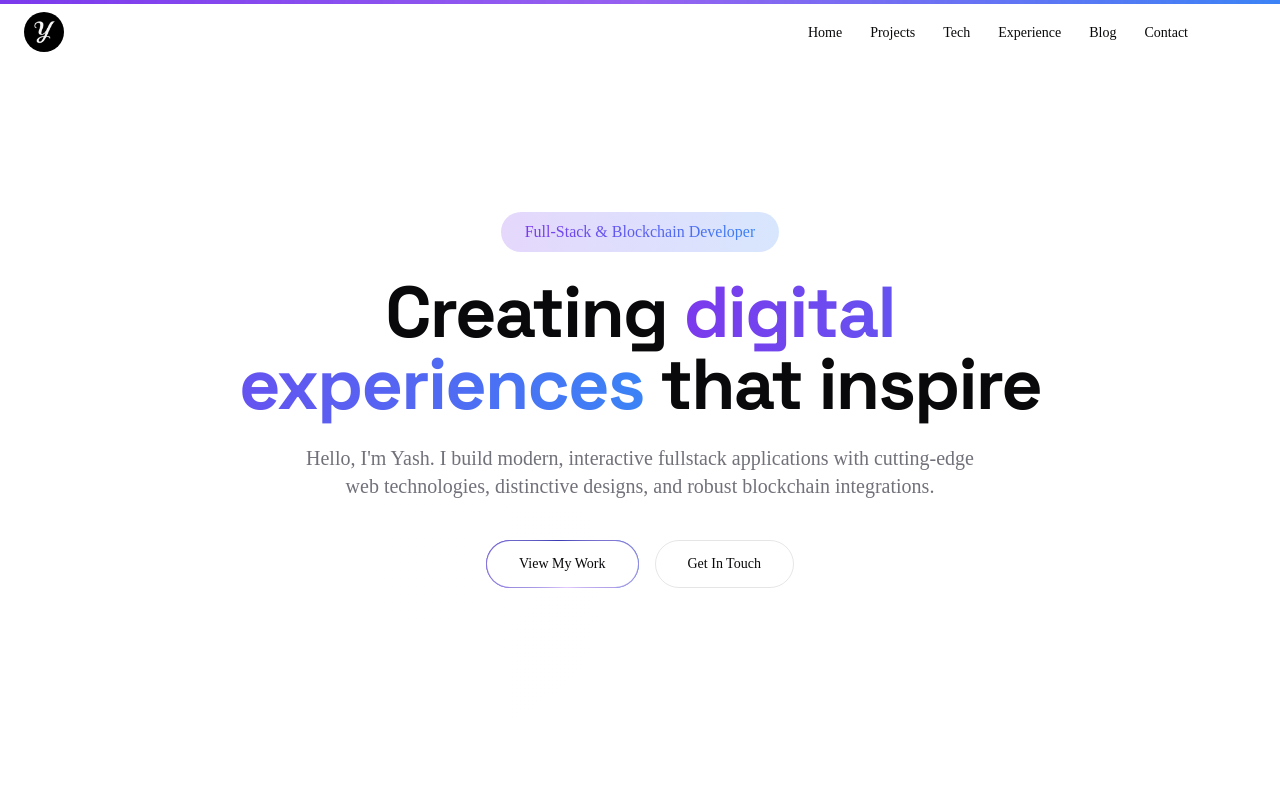
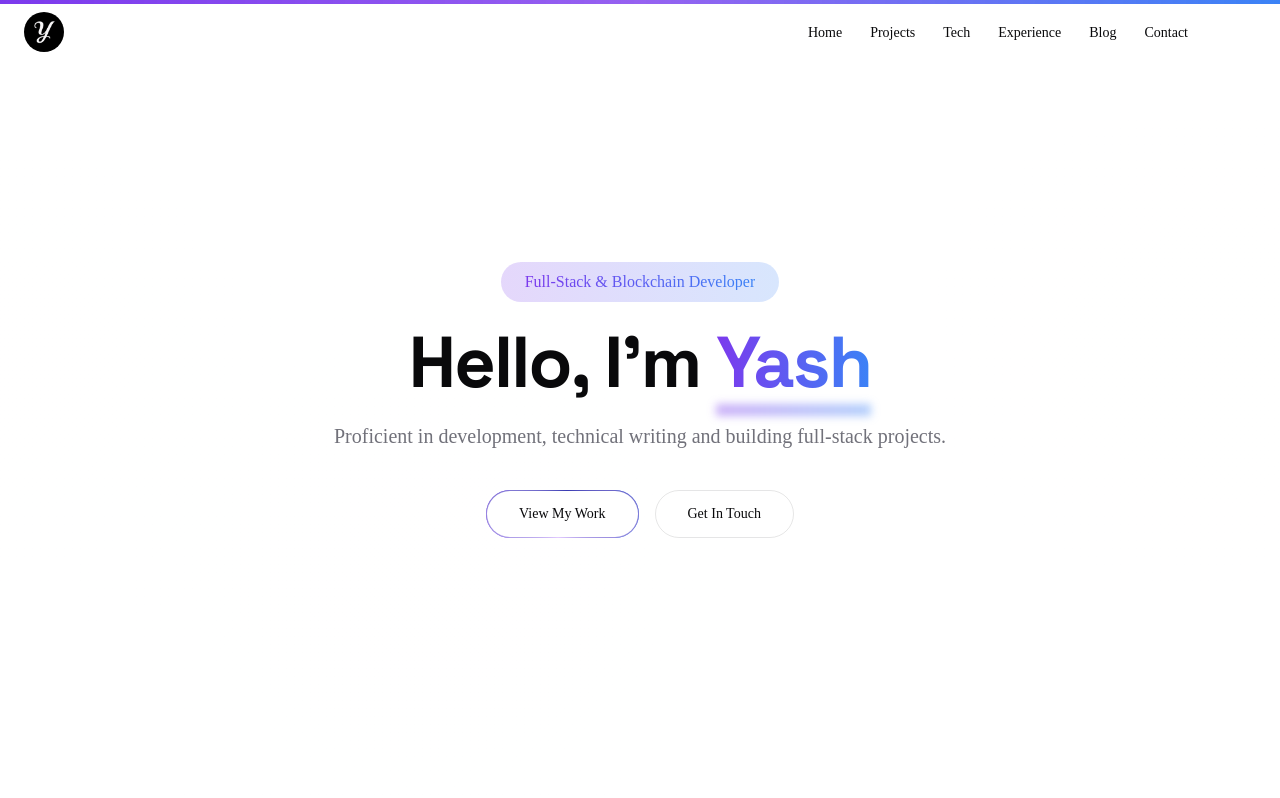
Before and after one commit to divyanshurai27/portfolio, a Next.js app: page / in a window 1280 px wide. Shown: the top 798 px of the page. Built offline with nearby package versions, Linux system fonts and the light colour scheme.

Commit message:
hero section changes

```diff
--- a/components/hero.tsx
+++ b/components/hero.tsx
@@ -49,14 +49,13 @@ export default function Hero() {
             transition={{ duration: 0.5, delay: 0.1 }}
             className="mb-6 font-space text-4xl font-bold tracking-tight sm:text-5xl md:text-6xl lg:text-7xl"
           >
-            Creating{" "}
+            Hello, I'm{" "}
             <span className="relative">
               <span className="relative z-10 bg-gradient-to-r from-primary to-secondary bg-clip-text text-transparent">
-                digital experiences
+                Yash <br/>
               </span>
               <span className="absolute -bottom-2 left-0 z-0 h-3 w-full bg-gradient-to-r from-primary/40 to-secondary/40 blur-sm"></span>
             </span>{" "}
-            that inspire
           </motion.h1>
 
           <motion.p
@@ -65,7 +64,7 @@ export default function Hero() {
             transition={{ duration: 0.5, delay: 0.2 }}
             className="mx-auto mb-10 max-w-2xl text-lg text-muted-foreground md:text-xl"
           >
-            Hello, I'm Yash. I build modern, interactive fullstack applications with cutting-edge web technologies, distinctive designs, and robust blockchain integrations.
+            Proficient in development, technical writing and building full-stack projects.
           </motion.p>
 
           <motion.div
--- a/components/notes.tsx
+++ b/components/notes.tsx
@@ -22,12 +22,27 @@ const notesPreviews = [
     url: "https://yashvikram5.gumroad.com/l/rrazon"
   },
   {
+    id: 4,
+    title: "Theory of Computation",
+    image: "/toc.png?height=120&width=200&text=Algorithms",
+    description: "Extremely detailed and easy to understand notes, covering basics to advanced topics",
+    url: "https://yashvikram5.gumroad.com/l/ctalhx"
+  },
+  {
+    id: 5,
+    title: "Design and Analysis of Algorithms",
+    image: "/daa.png?height=120&width=200&text=Algorithms",
+    description: "Dive deep into various algorithms used across the field of Computer Science!",
+    url: "https://yashvikram5.gumroad.com/l/xcfcgx"
+  },
+  {
     id: 3,
     title: "Compiler Design",
     image: "/cd.png?height=120&width=200&text=Algorithms",
     description: "Step-by-step, basic to advanced numericals based on parsers.",
     url: "https://yashvikram5.gumroad.com/l/wvosl"
   },
+
 ]
 
 export default function Notes() {
```
Also changed, not shown: public/daa.png (added), public/toc.png (added).
